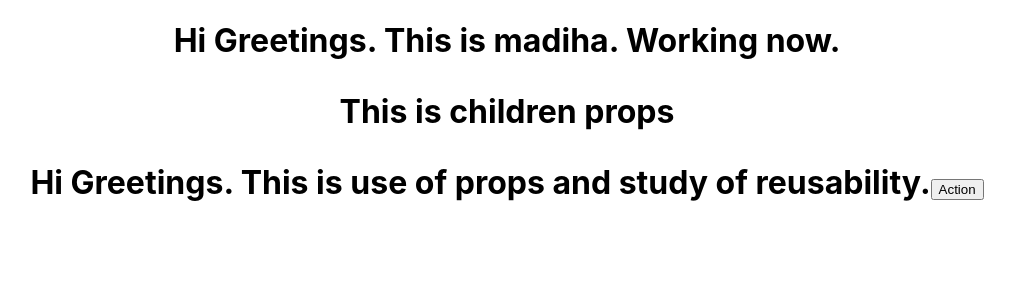
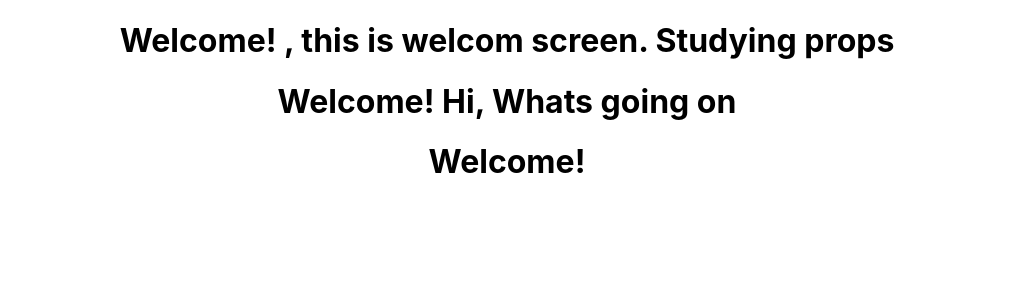
Before and after one commit to madiha-m/React, a React (Create React App) app in the folder basics/: page / in a window 1280 px wide. Shown: the top 300 px of the page, without its empty margins (133-1148 px from the left). Built offline with nearby package versions, Linux system fonts and the light colour scheme.

Commit message:
destructure propos and state  in class

```diff
--- a/basics/src/App.js
+++ b/basics/src/App.js
@@ -12,16 +12,16 @@ function App() {
     <div className="App">
       {/* <Counter /> */}
       {/* <Message /> */}
-      <Greet name="madiha." task=" Working now.">
+      {/* <Greet name="madiha." task=" Working now.">
         <p>This is children props</p>
       </Greet>
       <Greet name="use of props" task=" and study of reusability.">
         <button>Action</button>
-      </Greet>
-      {/* <Welcome name=", this is welcom screen." task=" Studying props" />
+      </Greet> */}
+      <Welcome name=", this is welcom screen." task=" Studying props" />
       <Welcome name="Hi, " task="Whats going on" />
       <Welcome />
-      <Hi /> */}
+      {/*<Hi /> */}
     </div>
   );
 }
--- a/basics/src/components/Welcome.js
+++ b/basics/src/components/Welcome.js
@@ -2,9 +2,17 @@ import React, { Component } from "react";
 
 class Welcome extends Component {
   render() {
+    // destructure in render method
+    const { name, task, children } = this.props;
+
+    // destructure stte properties
+    // const { state1, state2 } = this.state;
+
     return (
       <h1>
-        Welcome! {this.props.name} {this.props.task}
+        {/* use destructure */}
+        Welcome! {name} {task}
+        {/* Welcome! {this.props.name} {this.props.task} */}
       </h1>
     );
   }
```
